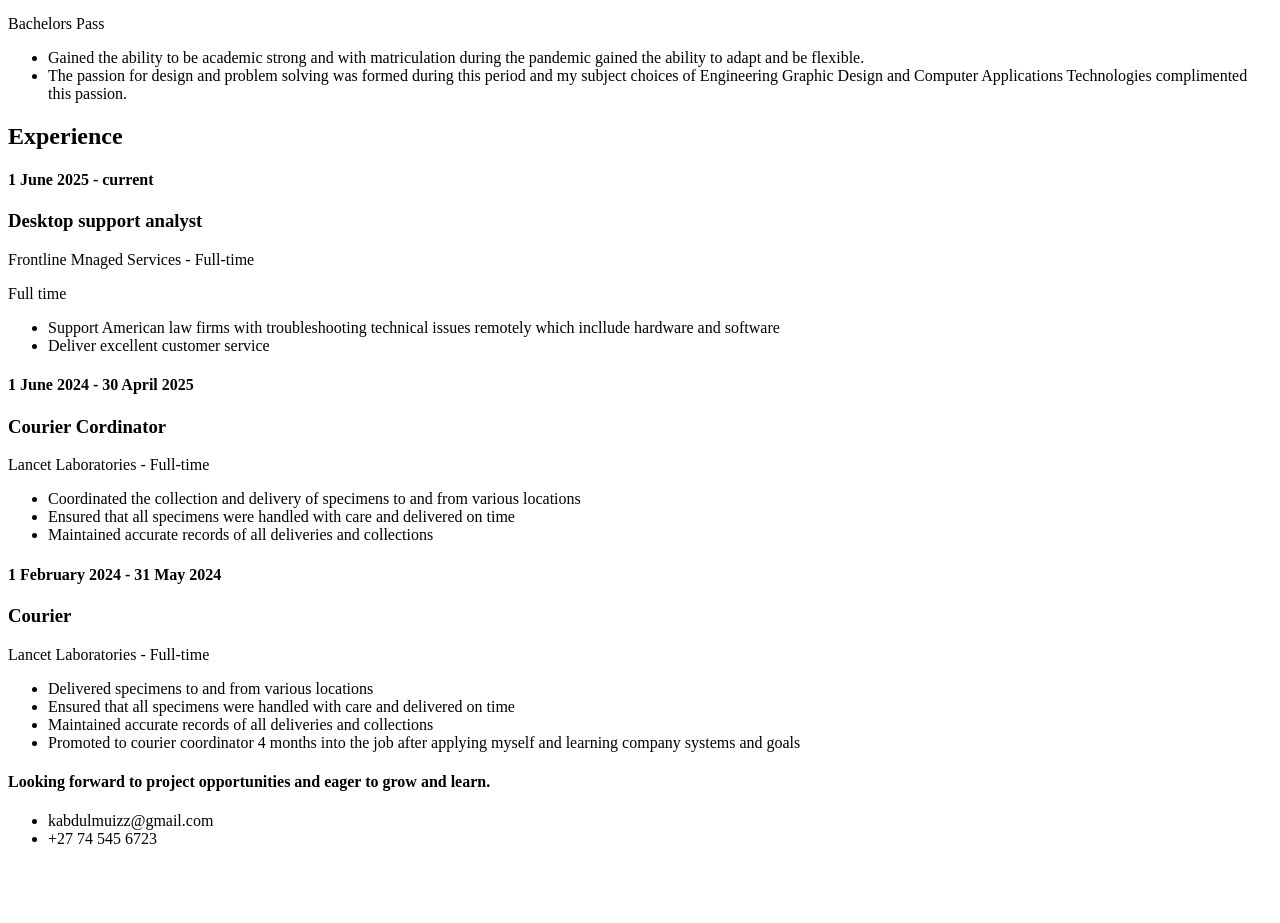
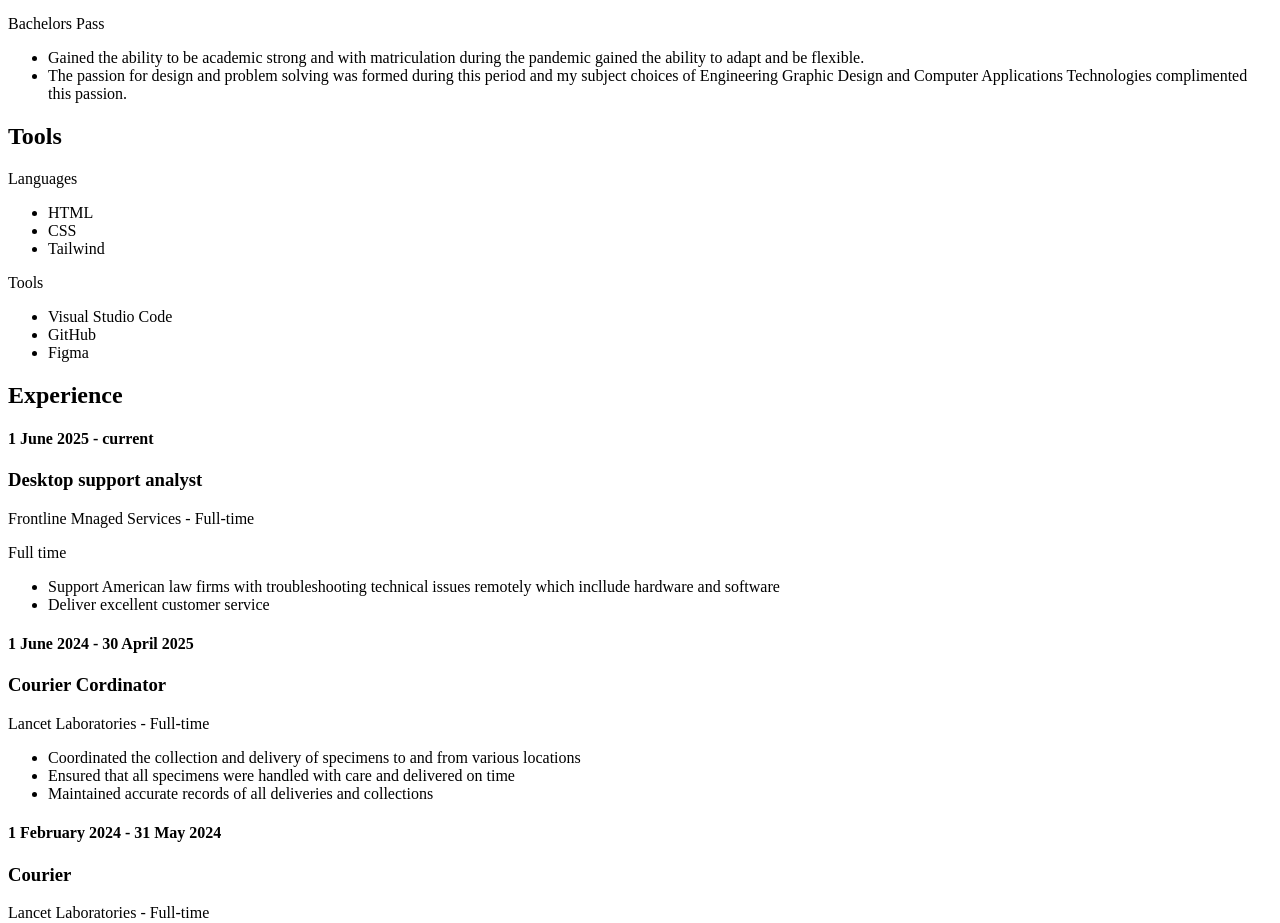
Before and after one commit to Muizz-CS/ABDKIE25146_PTO2503-A_AbdulMuizzKiewitz_SDF_Portfolio_Piece, a plain HTML site: page index.html in a window 1280 px wide. Shown: the part 1740-2663 px from the top of the page. Before the commit the page ends 2604 px from the top, so only its background shows below. Drawn offline with Linux system fonts and the light colour scheme.

Commit message:
Added tools

```diff
--- a/index.html
+++ b/index.html
@@ -99,6 +99,20 @@
                         <li>The passion for design and problem solving was formed during this period and my subject choices of Engineering Graphic Design and Computer Applications Technologies complimented this passion.</li>
                     </ul>
                 </article>
+
+            <h2>Tools</h2>
+                <p>Languages</p>
+                <ul>
+                    <li>HTML</li>
+                    <li>CSS</li>
+                    <li>Tailwind</li>
+                </ul>
+                <p>Tools</p>
+                <ul>
+                    <li>Visual Studio Code</li>
+                    <li>GitHub</li>
+                    <li>Figma</li>
+                </ul>
         </div>
         <div class="row5">
             <h2>Experience</h2>
```
